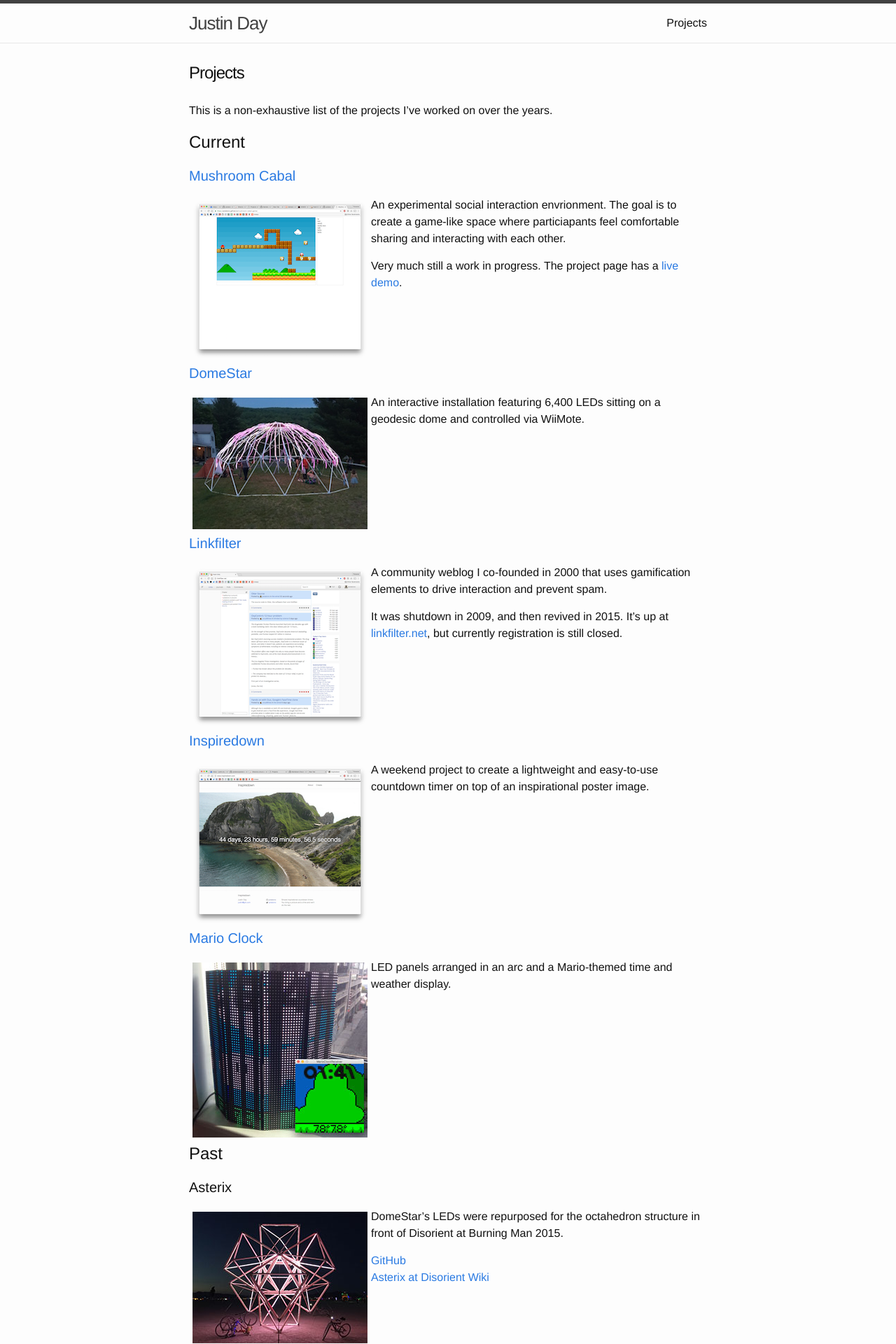
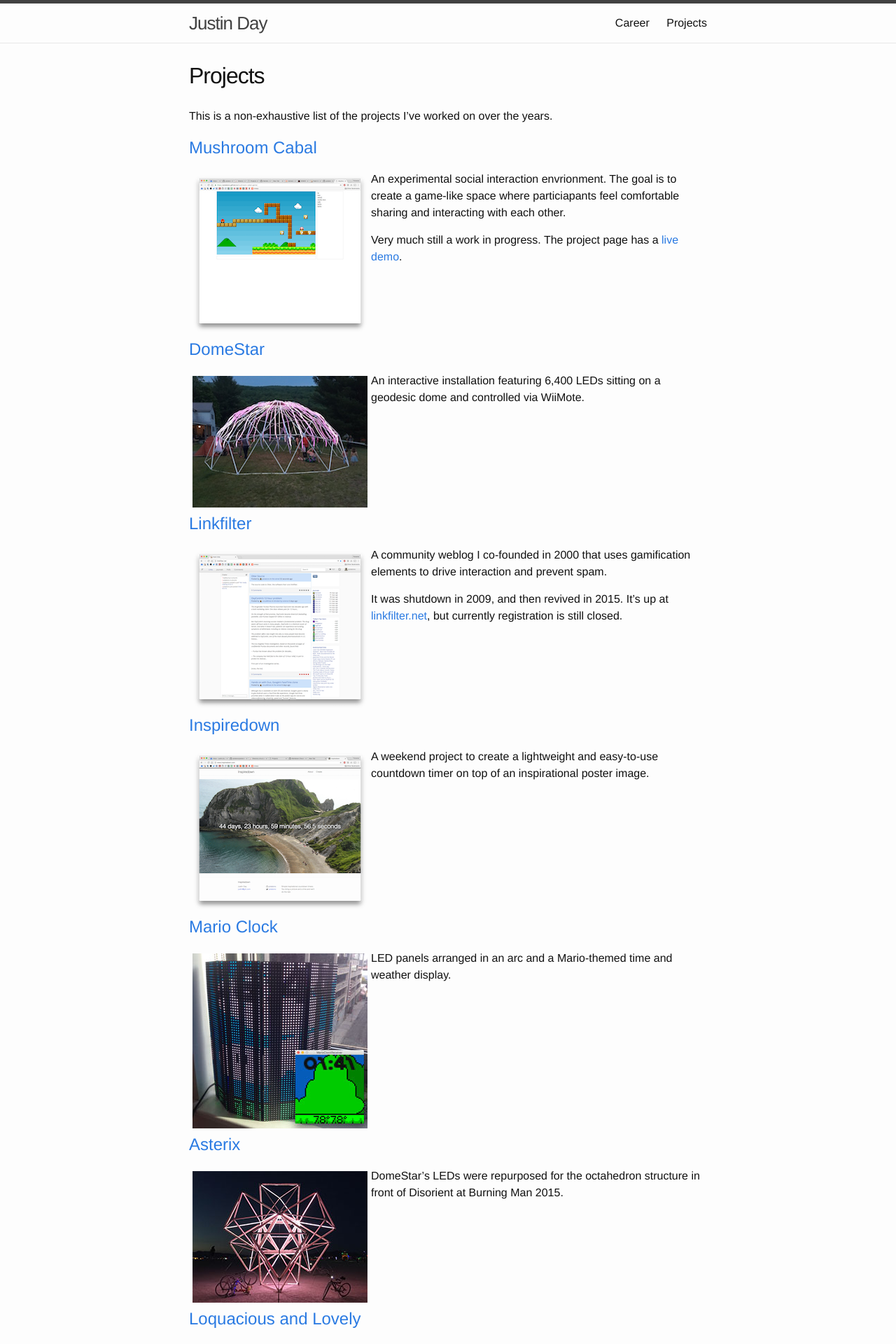
Before and after one commit to potatono/potatono.github.io, a Jekyll site: the page built from projects/index.md, in a window 1280 px wide. Shown: the top 1920 px of the page at 70% size. Built offline with Jekyll 4.4.1, drawn with Linux system fonts in a browser that asks for light colours; some of the changed text lies outside the part shown.

Commit message:
More projects

```diff
--- a/css/main.scss
+++ b/css/main.scss
@@ -39,11 +39,11 @@
 @import "minima";
 
 .post-content h2 {
-	font-size: 1.25em;
+	font-size: 1.5em;
 }
 
 .post-content h3 {
-	font-size: 1em;
+	font-size: 1.25em;
 }
 
 .projects img {
@@ -56,5 +56,5 @@
 }
 
 h1.post-title {
-	font-size: 1.5em;
+	font-size: 2em;
 }
--- a/projects/index.md
+++ b/projects/index.md
@@ -8,11 +8,9 @@
 
 This is a non-exhaustive list of the projects I've worked on over the years.
 
-# Current
-
 ## [Mushroom Cabal](/projects/mushroom-cabal/)
 
-![Mushroom Cabal Screenshot](/projects/mushroom-cabal/screenshot-thumb.png)
+[![Mushroom Cabal Screenshot](/projects/mushroom-cabal/screenshot-thumb.png)](/projects/mushroom-cabal/)
 
 An experimental social interaction envrionment.  The goal is to create a game-like space where particiapants
 feel comfortable sharing and interacting with each other.
@@ -23,13 +21,13 @@
 
 ## [DomeStar](/projects/domestar/)
 
-![DomeStar at Country Club 2016](/projects/domestar/cc2016-01-thumb.jpg) An interactive installation featuring 6,400 LEDs sitting on a geodesic dome and controlled via WiiMote.
+[![DomeStar at Country Club 2016](/projects/domestar/cc2016-01-thumb.jpg)](/projects/domestar) An interactive installation featuring 6,400 LEDs sitting on a geodesic dome and controlled via WiiMote.
 
 <div class="clear"></div>
 
 ## [Linkfilter](/projects/linkfilter/)
 
-![Linkfilter Screenshot](/projects/linkfilter/screenshot-thumb.png)
+[![Linkfilter Screenshot](/projects/linkfilter/screenshot-thumb.png)](/projects/linkfilter)
 
 A community weblog I co-founded in 2000 that uses gamification elements to drive interaction and prevent spam.
 
@@ -39,7 +37,7 @@
 
 ## [Inspiredown](/projects/inspiredown/)
 
-![Inspiredown Screenshot](/projects/inspiredown/screenshot-thumb.png)
+[![Inspiredown Screenshot](/projects/inspiredown/screenshot-thumb.png)](/projects/inspiredown)
 
 A weekend project to create a lightweight and easy-to-use countdown timer on top of an inspirational poster image.
 
@@ -47,32 +45,25 @@
 
 ## [Mario Clock](/projects/mario-clock/)
 
-![Mario Clock and Simulator](/projects/mario-clock/merged-thumb.jpg)
+[![Mario Clock and Simulator](/projects/mario-clock/merged-thumb.jpg)](/projects/mario-clock)
 
 LED panels arranged in an arc and a Mario-themed time and weather display.
 
 <div class="clear"></div>
 
-# Past
+## [Asterix](/projects/domestar/#asterix)
 
-## Asterix
-
-![Asterix at BM2015](/projects/asterix/photo-thumb.jpg)
+[![Asterix at BM2015](/projects/asterix/photo-thumb.jpg)](/projects/domestar/#asterix)
 
 DomeStar's LEDs were repurposed for the octahedron structure in front of Disorient at Burning Man 2015.
 
-* [GitHub](https://github.com/hackrockcity/D15AsterixTransmitter)
-* [Asterix at Disorient Wiki](http://wiki.disorient.info/index.php?title=Geodesic_Temple#Asterix_.28Burning_Man_2015.29)
-
 <div class="clear"></div>
 
-## Loquacious and Lovely
+## [Loquacious and Lovely](http://mix-engineering.com/projects/loquacious-and-lovely-mythical-talking-unicorns/)
 
-![Unicorn at BM2015](/projects/unicorns/photo-thumb.jpg)
+[![Unicorn at BM2015](/projects/unicorns/photo-thumb.jpg)](http://mix-engineering.com/projects/loquacious-and-lovely-mythical-talking-unicorns/)
 
 Donated some LEDs and code to light up Sophi Kravitz' riding unicorns on playa at Burning Man 2015.
-
-* [L&L at Mix Engineering](http://mix-engineering.com/projects/loquacious-and-lovely-mythical-talking-unicorns/)
 
 <div class="clear"></div>
 
```
Also changed, not shown: career.md (+2 -1 lines), projects/domestar/index.md (+15 -0 lines), projects/inspiredown/index.md (added, +23 -0 lines), projects/mario-clock/index.md (added, +18 -0 lines), 2 other files.
